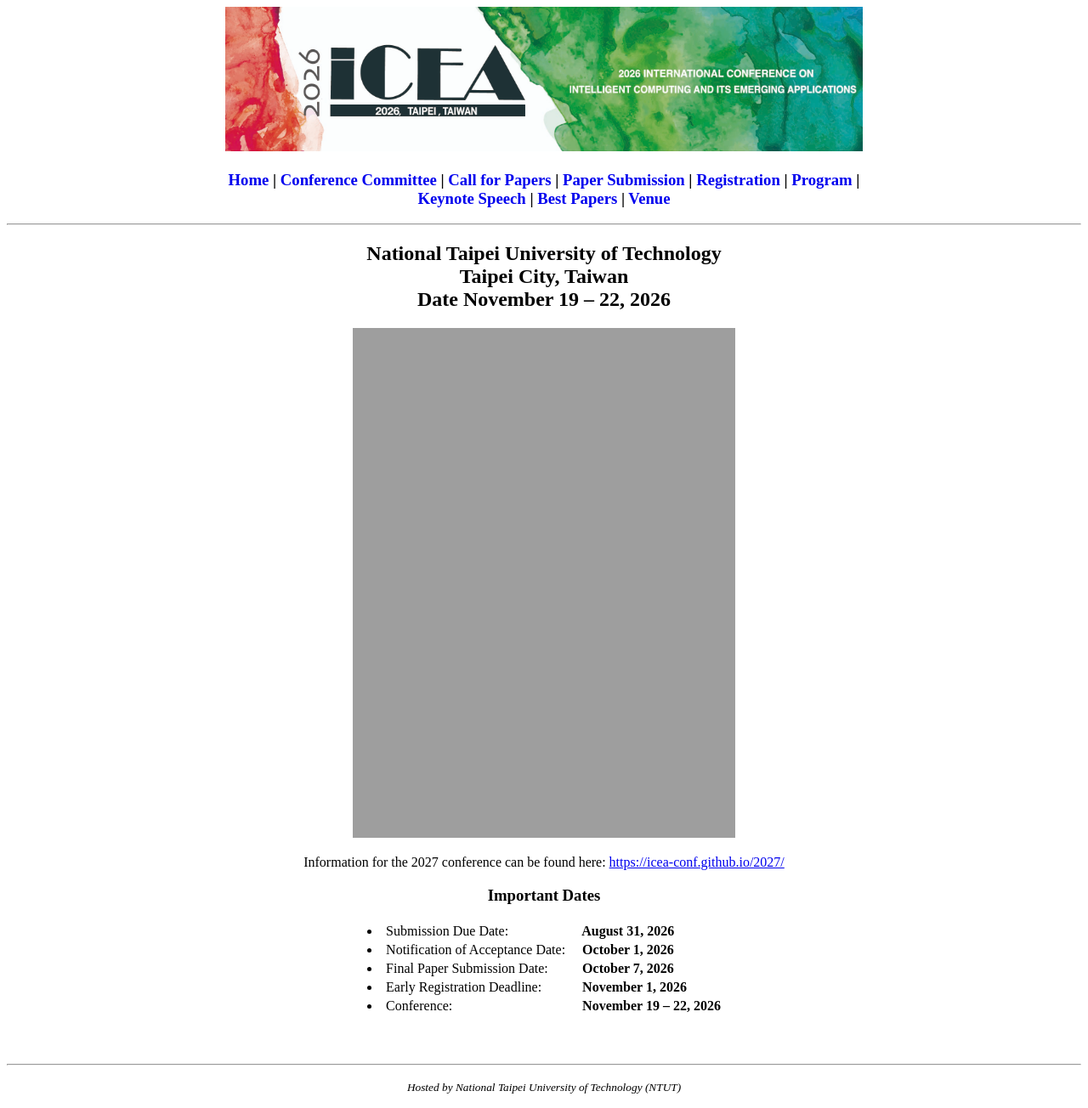
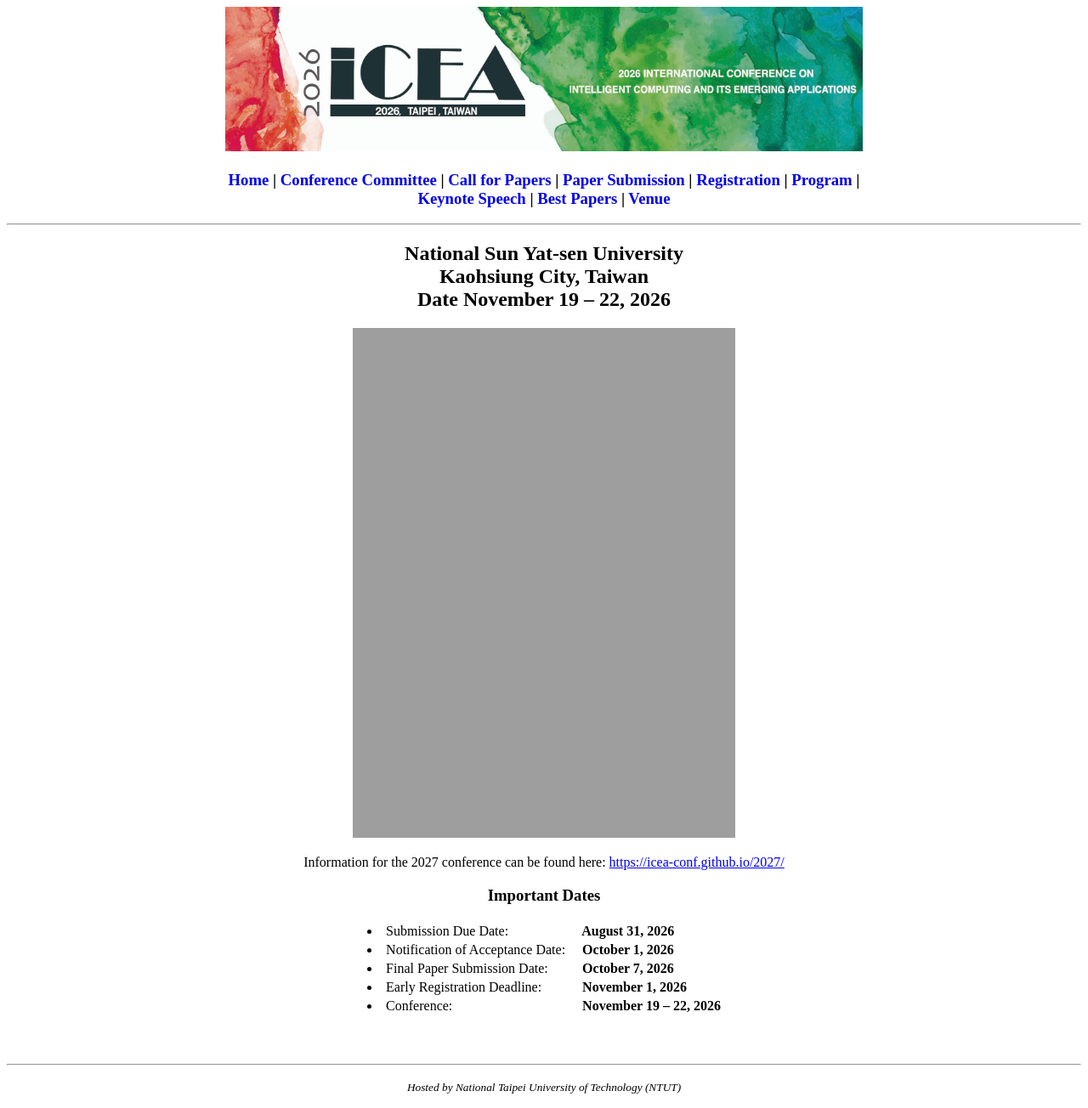
Before and after one commit to icea-conf/2026, a Jekyll site: the page built from index.html, in a window 1280 px wide. Shown: the whole page at 85% size. Built offline with Jekyll 4.4.1, drawn with Linux system fonts in a browser that asks for light colours; the list of posts is cut into pages by our own code.

Commit message:
Update index.html
Update the conference location to National Sun Yat-sen University

```diff
--- a/index.html
+++ b/index.html
@@ -1,14 +1,14 @@
 ---
 layout: default
-title: ACM ICEA 2026
+title: ICEA 2026
 ---
 
 <div class="container">
       <div class="content">
             <center>
                   <h2>
-                       National Taipei University of Technology </br>
-                       Taipei City, Taiwan </br>
+                       National Sun Yat-sen University </br>
+                       Kaohsiung City, Taiwan </br>
                        Date November 19 – 22, 2026
                        <!-- November 28 – 29, 2026 -->
                   </h2>
```
